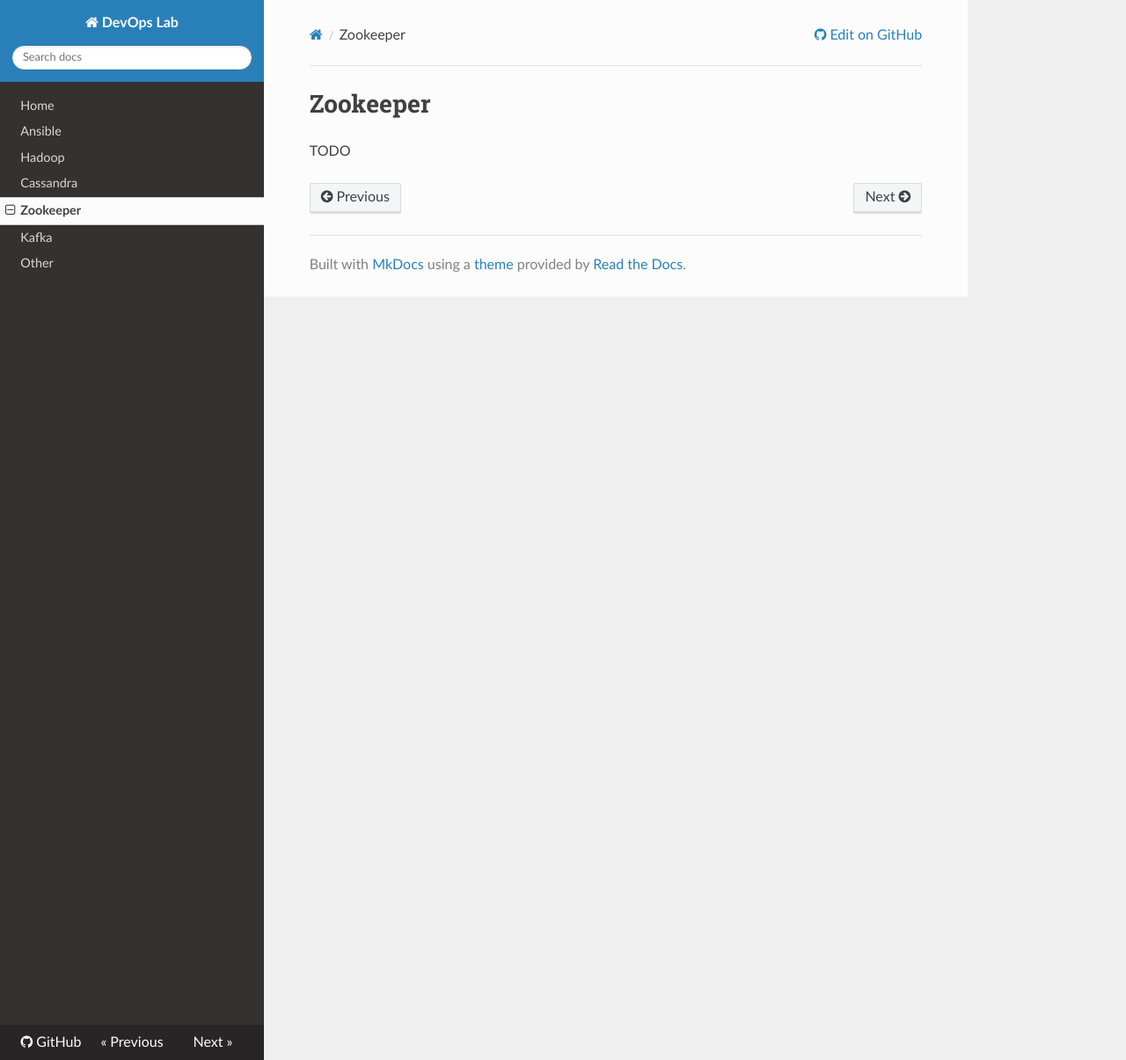
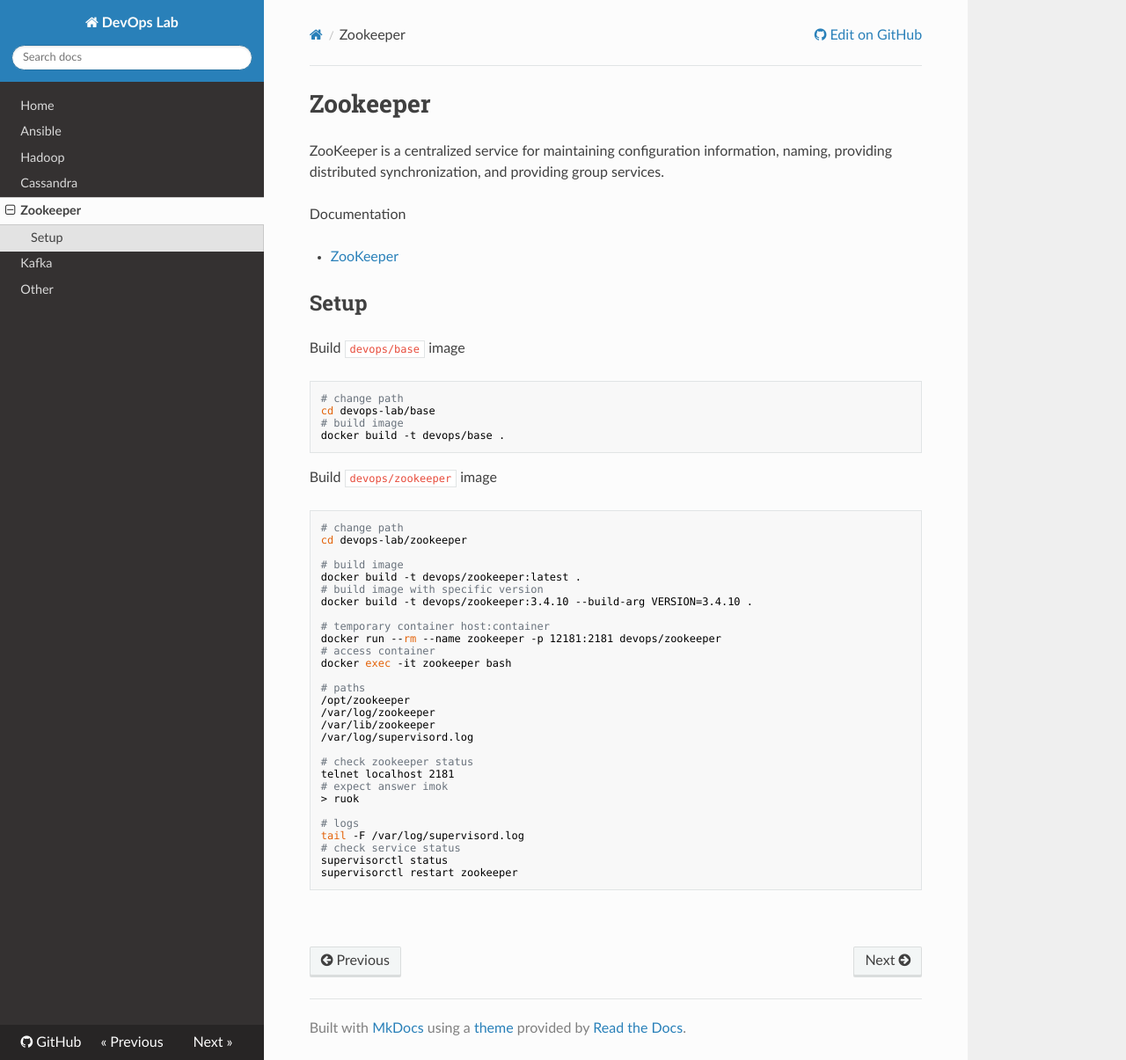
Before and after one commit to niqdev/devops, an MkDocs documentation site: the page built from docs/zookeeper.md, in a window 1280 px wide and 1205 px high. Shown: the whole window at 88% size. Built offline with MkDocs 1.6.1, drawn with Linux system fonts in a browser that asks for light colours; nearby versions of some CDN libraries; old or Windows-style settings are respelled for this version of MkDocs.

Commit message:
doc: add zookeeper

````diff
--- a/docs/zookeeper.md
+++ b/docs/zookeeper.md
@@ -1,3 +1,52 @@
 # Zookeeper
 
-TODO
+ZooKeeper is a centralized service for maintaining configuration information, naming, providing distributed synchronization, and providing group services.
+
+Documentation
+
+* [ZooKeeper](https://zookeeper.apache.org/)
+
+## Setup
+
+Build `devops/base` image
+```bash
+# change path
+cd devops-lab/base
+# build image
+docker build -t devops/base .
+```
+
+Build `devops/zookeeper` image
+```bash
+# change path
+cd devops-lab/zookeeper
+
+# build image
+docker build -t devops/zookeeper:latest .
+# build image with specific version
+docker build -t devops/zookeeper:3.4.10 --build-arg VERSION=3.4.10 .
+
+# temporary container host:container
+docker run --rm --name zookeeper -p 12181:2181 devops/zookeeper
+# access container
+docker exec -it zookeeper bash
+
+# paths
+/opt/zookeeper
+/var/log/zookeeper
+/var/lib/zookeeper
+/var/log/supervisord.log
+
+# check zookeeper status
+telnet localhost 2181
+# expect answer imok
+> ruok
+
+# logs
+tail -F /var/log/supervisord.log
+# check service status
+supervisorctl status
+supervisorctl restart zookeeper
+```
+
+<br>
````
Also changed, not shown: dev.txt (+0 -29 lines), docs/other.md (+0 -13 lines), 1 other file.
